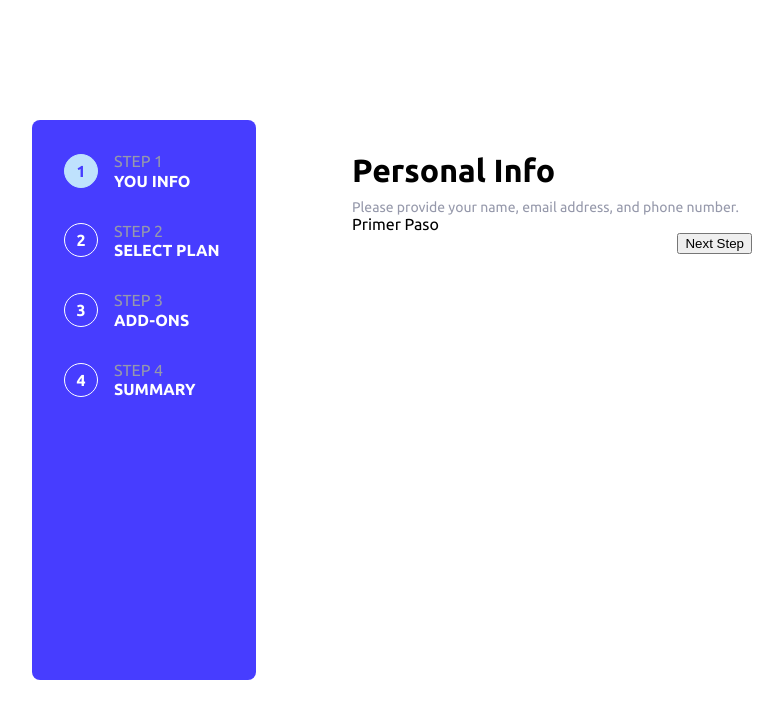
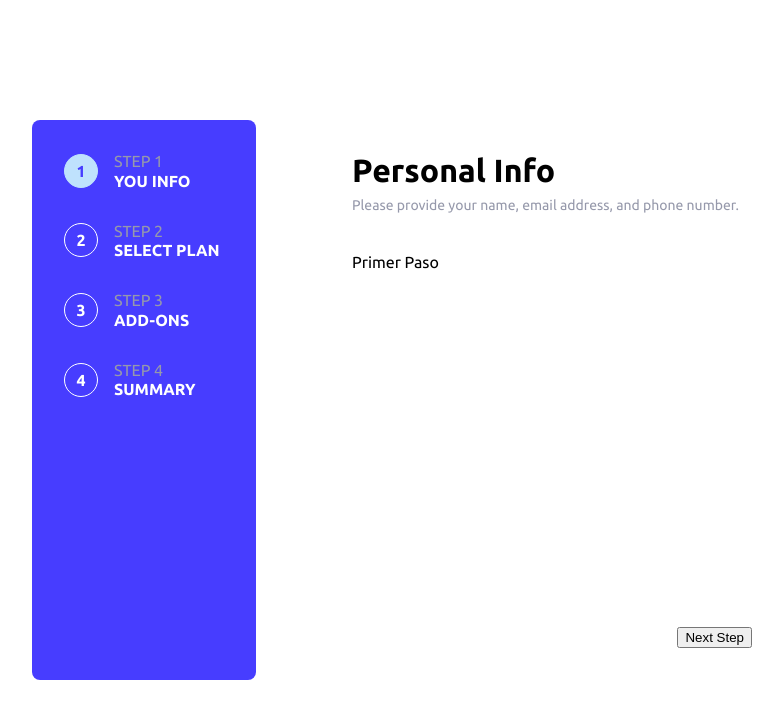
Before and after one commit to MarianoTroncoso/multi-step-form, a React (Create React App) app: page /1 in a window 1280 px wide. Shown: the top 718 px of the page, without its empty margins (208-991 px from the left). Built offline with nearby package versions, Linux system fonts and the light colour scheme.

Commit message:
Set footer at the bottom of the FormStep container

```diff
--- a/src/components/FomStep/FormStep.styles.ts
+++ b/src/components/FomStep/FormStep.styles.ts
@@ -3,11 +3,14 @@ import styled from 'styled-components';
 export const Wrapper = styled.div`
   width: 100%;
   padding: 2rem 5rem;
+  display: flex;
+  flex-direction: column;
 `;
 
 export const FooterWrapper = styled.div`
   display: flex;
   justify-content: space-between;
+  margin-top: auto;
 `;
 
 // TODO: create Button component
@@ -32,4 +35,6 @@ export const Description = styled.span`
   font-size: ${({ theme }) => theme.fontSizes.small};
 `;
 
-export const ChildrenWrapper = styled.div``;
+export const ChildrenWrapper = styled.div`
+  padding-top: 2.5rem;
+`;
```
